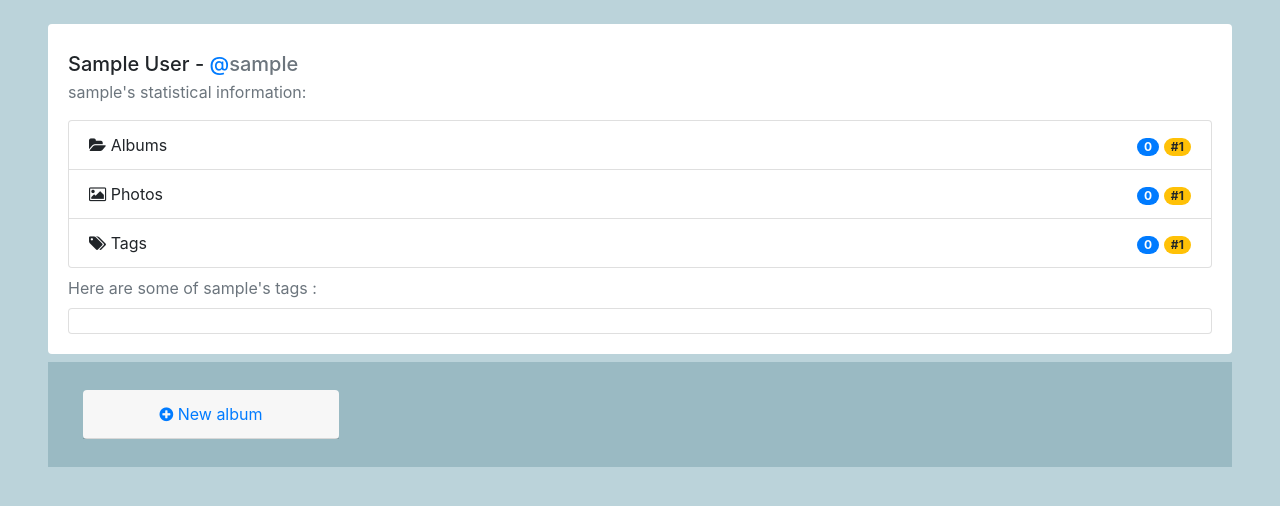
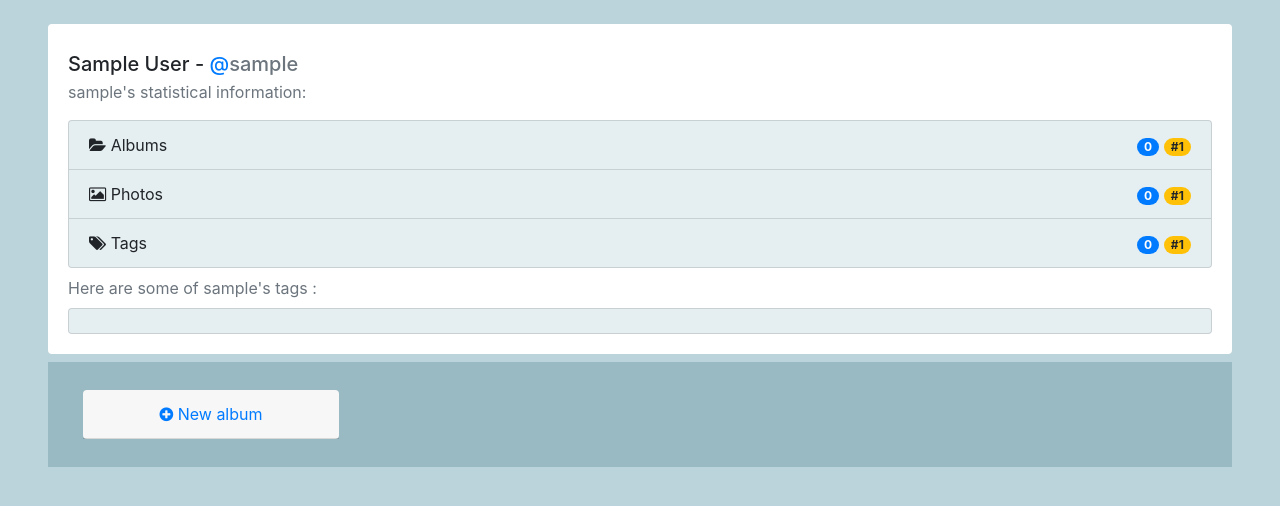
Before and after one commit to mihai-craciun/deepimage, a Django app: a page that uses webimage/templates/webimage/gallery/user.html in a window 1280 px wide. Shown: the part 181-687 px from the top of the page. Run offline with Django 3.2, Linux system fonts and the light colour scheme; the visitor is signed in with stand-in values (Sample User, id 1); data comes from the database, SQL or seed files in the repository; data that the repository does not hold is empty; some libraries are stand-ins or nearby versions.

Commit message:
added bg di 2xlighter for user

```diff
--- a/webimage/static/webimage/css/main.css
+++ b/webimage/static/webimage/css/main.css
@@ -35,6 +35,10 @@
     background: #e5eef1 !important;
 }
 
+.bg-di-2xlighter {
+    background: #e5eef1 !important;
+}
+
 .content {
     margin-top: 80px;
 }
--- a/webimage/templates/webimage/gallery/user.html
+++ b/webimage/templates/webimage/gallery/user.html
@@ -24,7 +24,7 @@
                     {{ profile.username }}'s statistical information:
                 </p>
                 <ul class="list-group">
-                    <li class="list-group-item">
+                    <li class="list-group-item bg-di-2xlighter">
                         <div class="float-left">
                             <span class="fa fa-folder-open"></span>
                             <span>Albums</span>
@@ -34,7 +34,7 @@
                             <span class="badge badge-pill badge-warning">#{{ albums_rank }}</span>
                         </div>
                     </li>
-                    <li class="list-group-item">
+                    <li class="list-group-item bg-di-2xlighter">
                         <div class="float-left">
                             <span class="fa fa-photo"></span>
                             <span>Photos</span>
@@ -44,7 +44,7 @@
                             <span class="badge badge-pill badge-warning">#{{ photos_rank }}</span>
                         </div>
                     </li>
-                    <li class="list-group-item">
+                    <li class="list-group-item bg-di-2xlighter">
                         <div class="float-left">
                             <span class="fa fa-tags"></span>
                             <span>Tags</span>
@@ -59,7 +59,7 @@
                     Here are some of {{ user.username }}'s tags :
                 </p>
                 <ul class="list-group">
-                    <li class="list-group-item text-center">
+                    <li class="list-group-item text-center bg-di-2xlighter">
                         {% if tags != 0 %}
                             {% for tag in tags_list %}
                                 <span class="badge badge-secondary">{{ tag.tag }}</span>
--- a/webimage/templates/webimage/index.html
+++ b/webimage/templates/webimage/index.html
@@ -62,7 +62,8 @@
                     <li class="list-group-item text-center">
                         {% if tags != 0 %}
                             {% for tag in tags_list %}
-                                <span class="badge badge-secondary">{{ tag.tag }}</span>
+                                <a class="badge badge-secondary"
+                                   href="{% url 'webimage:gallery_tags_tag' tag.tag %}">{{ tag.tag }}</a>
                             {% endfor %}
                         {% else %}
                             <span class="text-secondary">You have no tags yet :(</span>
```
